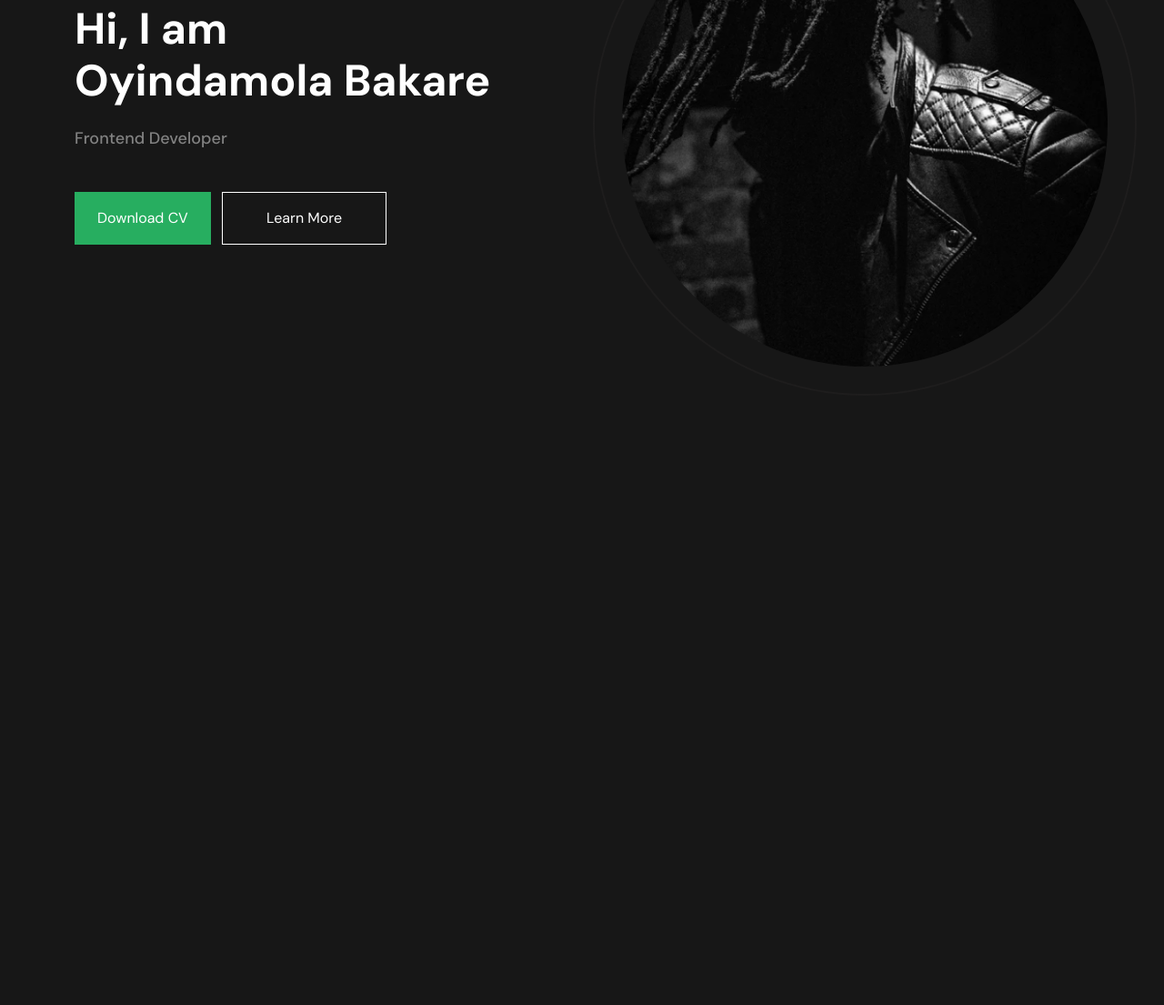
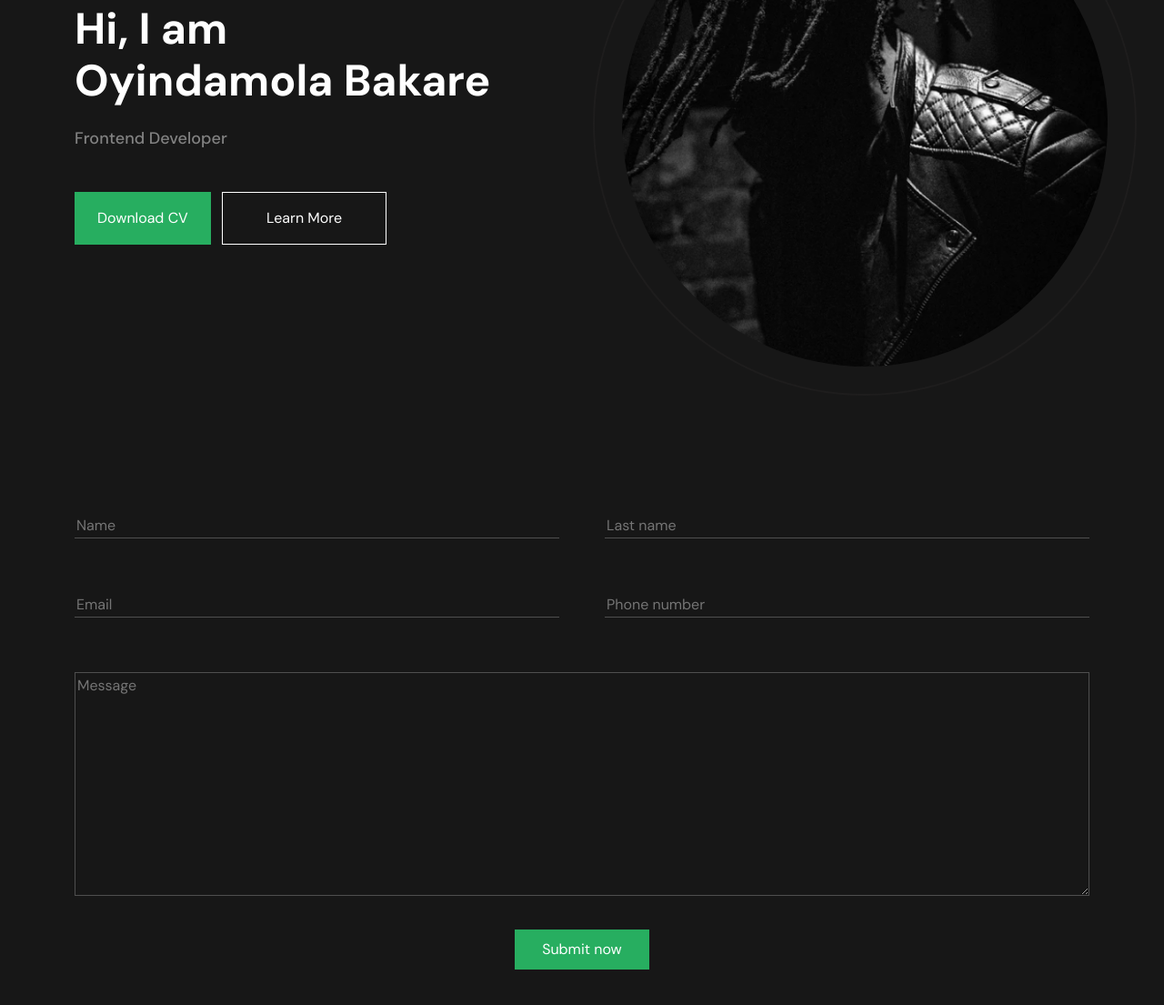
Before and after one commit to igorsamaral/projeto-portfolio-turma-07, a plain HTML site: page index.html in a window 1280 px wide. Shown: the part 323-1428 px from the top of the page at 91% size. Before the commit the page ends 800 px from the top, so only its background shows below. Drawn offline with nearby package versions, Linux system fonts and the light colour scheme.

Commit message:
Criação do formulário do portfolio

```diff
--- a/assets/css/style.css
+++ b/assets/css/style.css
@@ -66,3 +66,47 @@ img.perfil {
     border: 2px solid var(--borda-clara);
     padding: 30px;
 }
+
+
+
+
+
+
+/* Form */
+.display-flex {
+    display: flex;
+}
+
+.width-50 {
+    width: 50%;
+}
+
+.input-custom {
+    width: 100%;
+    background-color: transparent;
+    margin: 30px 0;
+    border: 0;
+    border-bottom: 1px solid #4F4F4F;
+}
+
+.textarea-custom {
+    width: 100%;
+    background-color: transparent;
+    margin: 30px 0;
+    border: 1px solid #4F4F4F;
+}
+
+.spacing-2 {
+    margin-right: 50px;
+}
+
+.button {
+    background: #27AE60;
+    padding: 10px 30px;
+    color: white;
+    border: none;
+}
+
+.center {
+    text-align: center;
+}
--- a/index.html
+++ b/index.html
@@ -62,6 +62,39 @@
                 </div>
             </div>
         </section>
+
+        <div class="my-10"></div>
+
+        <section id="contato">
+            <div class="container">
+                <form action="">
+                    <div class="display-flex">
+                        <div class="width-50 spacing-2">
+                            <input class="input-custom" type="text" placeholder="Name">
+                        </div>
+                        <div class="width-50">
+                            <input class="input-custom" type="text" placeholder="Last name">
+                        </div>
+                    </div>
+                    <div class="display-flex">
+                        <div class="width-50 spacing-2">
+                            <input class="input-custom" type="email" placeholder="Email">
+                        </div>
+                        <div class="width-50">
+                            <input class="input-custom" type="text" placeholder="Phone number">
+                        </div>
+                    </div>
+                    <div>
+                        <textarea class="textarea-custom" name="" id="" cols="30" rows="10" placeholder="Message"></textarea>
+                    </div>
+                    <div class="center">
+                        <button class="button">Submit now</button>
+                    </div>
+                </form>
+            </div>
+        </section>
+
+        <div class="my-10"></div>
     </main>
 
     <script src="https://cdn.jsdelivr.net/npm/bootstrap@5.1.3/dist/js/bootstrap.bundle.min.js"></script>
```
